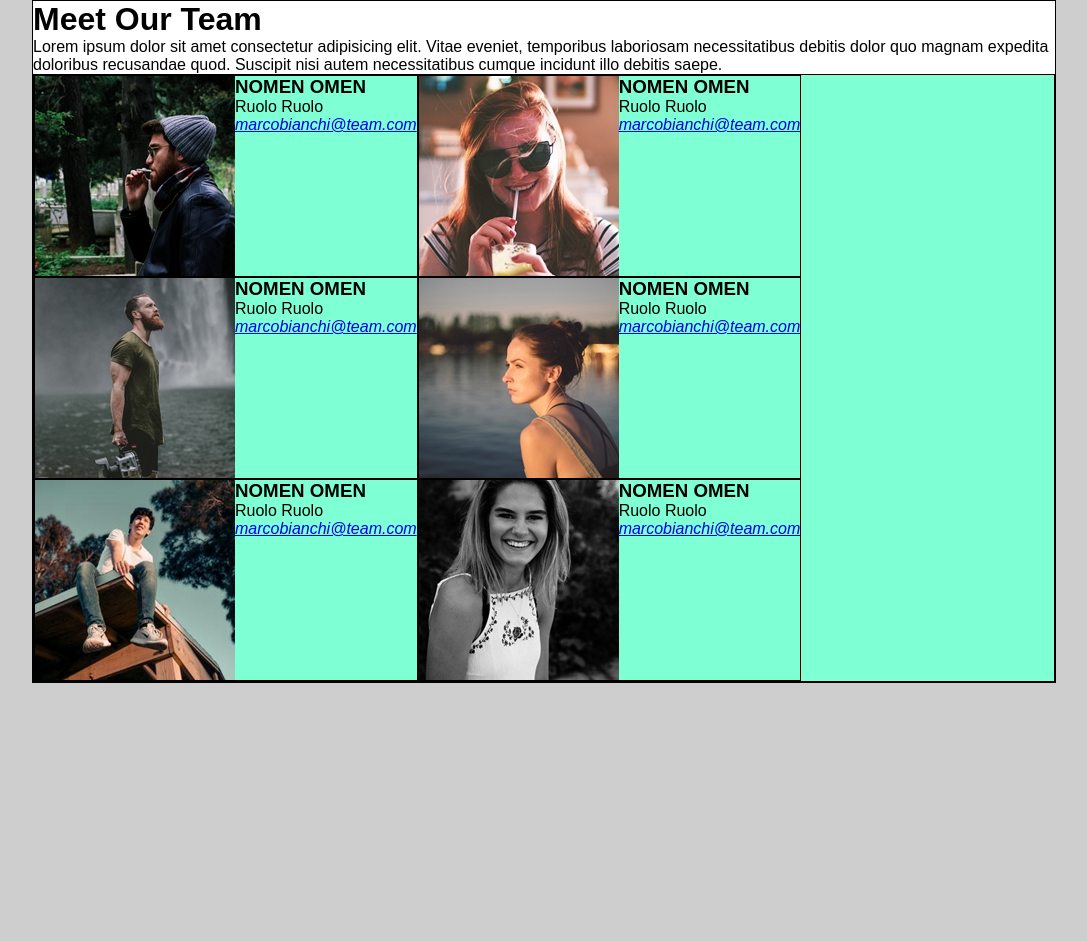
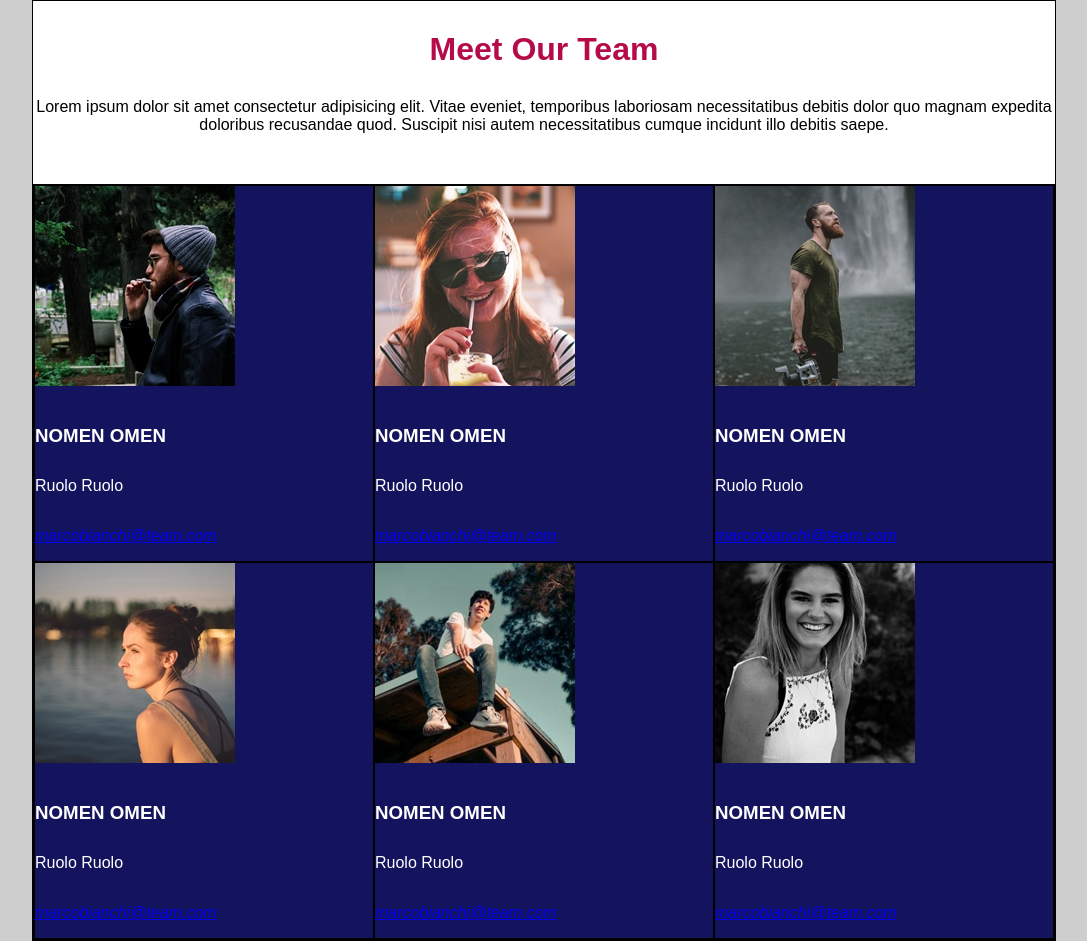
Before and after one commit to Vegadrone/html-css-float-cards, a plain HTML site: page index.html in a window 1280 px wide. Shown: the whole page, without its empty margins (96-1183 px from the left). Before the commit the page ends 800 px from the top, so only its background shows below. Drawn offline with Linux system fonts and the light colour scheme.

Commit message:
layout corretto mancante di spaziature

```diff
--- a/style/style.css
+++ b/style/style.css
@@ -22,6 +22,16 @@ body{
     margin: 0 auto;
 }
 
+h1{
+    text-align: center;
+    color: rgb(181, 11, 73);
+    margin: 30px;
+}
+
+.text{
+    text-align: center;
+}
+
 .fleft{
     float: left;
 }
@@ -29,9 +39,18 @@ body{
 .card-container{
     border: 1px solid black;
     background-color: aquamarine;
+    margin-top: 50px;
 }
 
 .cards{
     border: 1px solid black;
+    background-color: rgb(20, 20, 94);
+    width: calc(100%/3);
+}
 
+
+.card-text{
+    color: white;
+    line-height: 50px;
+    margin-top:25px;
 }
```
